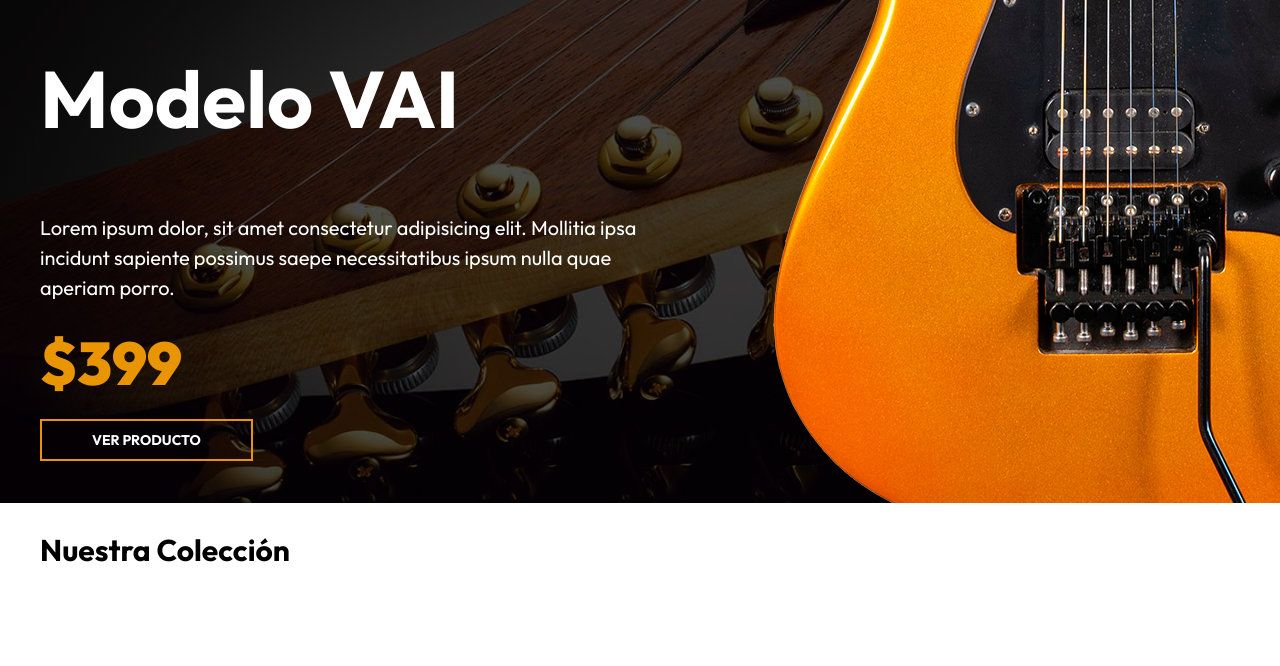
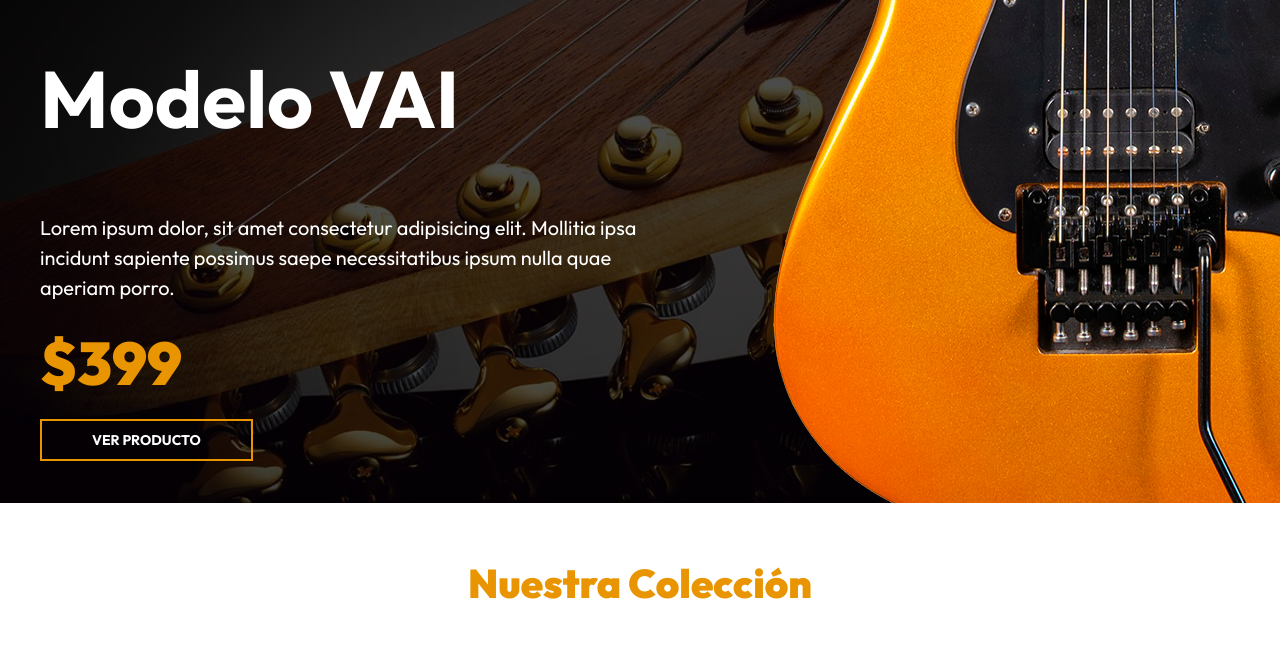
Before and after one commit to LuisMarioSolano/GuitarLA, a plain HTML site: page index.html in a window 1280 px wide. Shown: the part 134-800 px from the top of the page. Drawn offline with Linux system fonts and the light colour scheme.

Commit message:
Style for headings

```diff
--- a/css/app.css
+++ b/css/app.css
@@ -30,6 +30,14 @@ img {
     max-width: 120rem;
     margin: 0 auto;
     width: 95%;
+}
+
+[class$="__heading"] {
+    font-size: 4rem;
+    text-align: center;
+    font-weight: 900;
+    color: var(--primary);
+    margin: 5rem auto;
 }
 
 .header {
```
